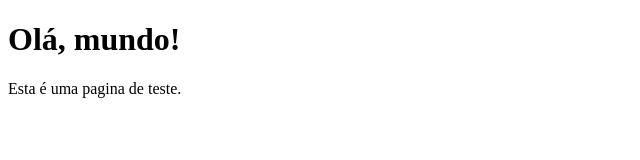
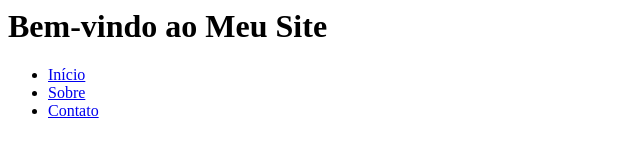
Before and after one commit to alexia-assis/desafio-pratico-git-e-github-alexia, a plain HTML site: page index.html in a window 1280 px wide. Shown: the whole page, without its empty margins (0-640 px from the left). Drawn offline with Linux system fonts and the light colour scheme.

Commit message:
corrigindo o codigo

```diff
--- a/index.html
+++ b/index.html
@@ -1,10 +1,10 @@
-<!DOCTYPE html>
-<html lang="pt-br">
-<head>
-    <title>Página Inicial</title>
-</head>
-<body>
-    <h1>Olá, mundo!</h1>
-    <p>Esta é uma pagina de teste.</p>
-</body>
-</html>
+<header>
+    <h1>Bem-vindo ao Meu Site</h1>
+    <nav>
+        <ul>
+            <li><a href="index.html">Início</a></li>
+            <li><a href="sobre.html">Sobre</a></li>
+            <li><a href="contato.html">Contato</a></li>
+        </ul>
+    </nav>
+</header>
```
